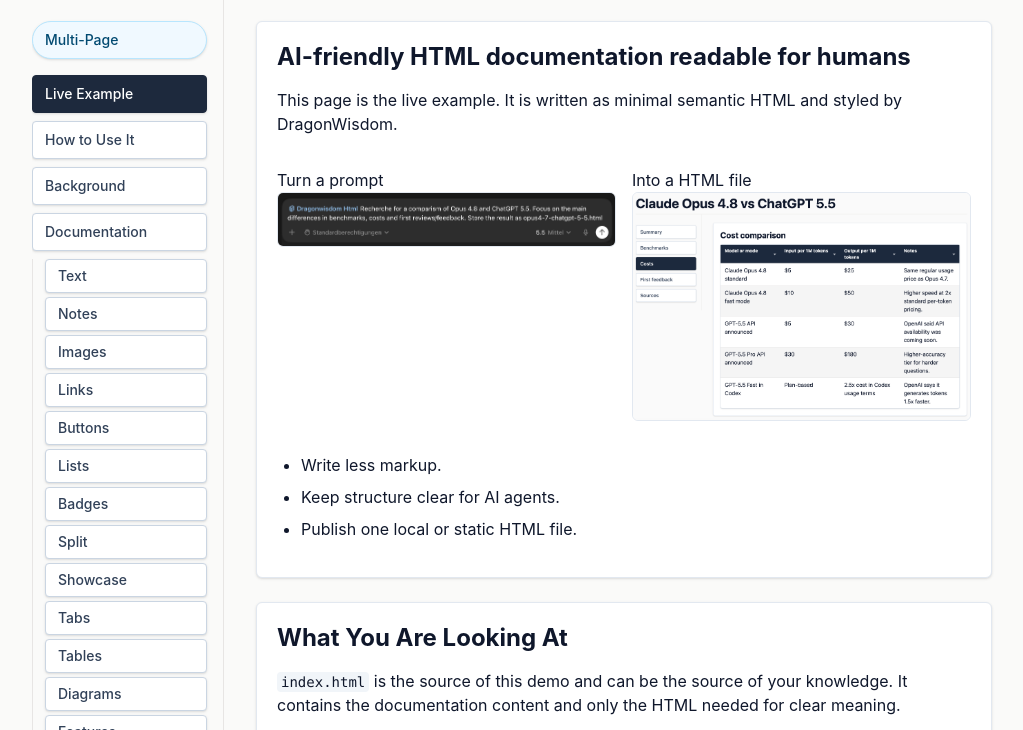
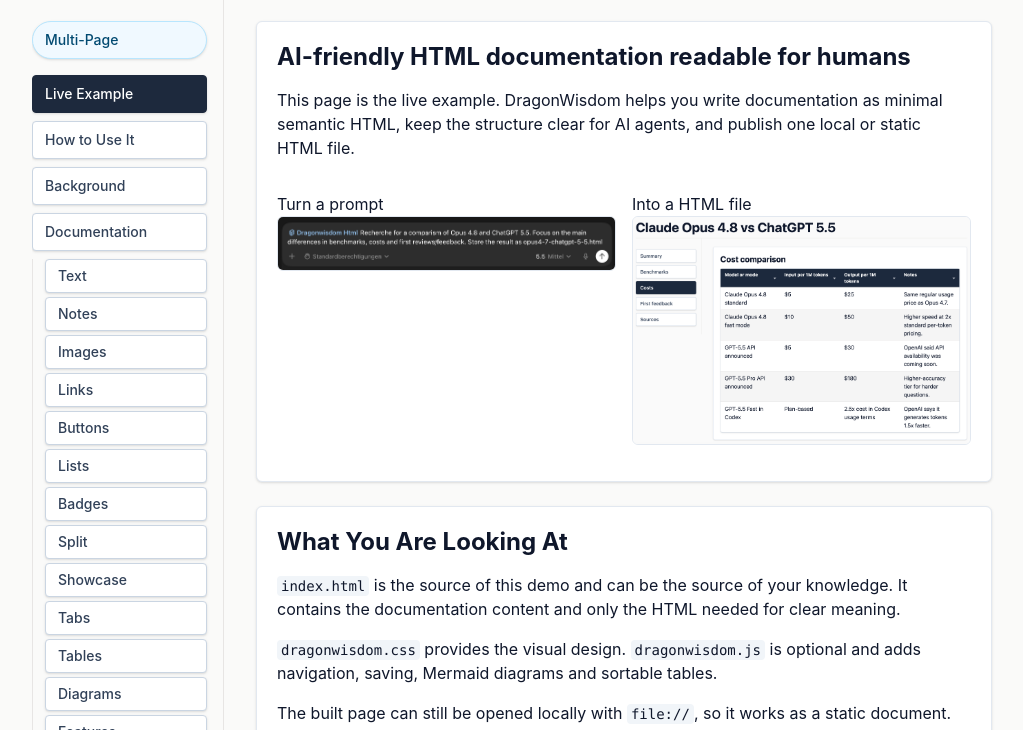
Before and after one commit to Sharaal/dragonwisdom, a website built with Vite: page index.html in a window 1280 px wide. Shown: the part 66-796 px from the top of the page, without its empty margins (128-1151 px from the left). Built offline with nearby package versions, Linux system fonts and the light colour scheme.

Commit message:
chore: Polish some information

```diff
--- a/index.html
+++ b/index.html
@@ -45,16 +45,11 @@
       <section id="dragonwisdom">
         <section>
           <h2>AI-friendly HTML documentation readable for humans</h2>
-          <p>This page is the live example. It is written as minimal semantic HTML and styled by DragonWisdom.</p>
+          <p>This page is the live example. DragonWisdom helps you write documentation as minimal semantic HTML, keep the structure clear for AI agents, and publish one local or static HTML file.</p>
           <div class="split-2">
             <p>Turn a prompt <img src="./img/prompt-research.png" alt="Prompt Research"></p>
             <p>Into a HTML file <img src="./img/html-research.png" alt="HTML Research"></p>
           </div>
-          <ul>
-            <li>Write less markup.</li>
-            <li>Keep structure clear for AI agents.</li>
-            <li>Publish one local or static HTML file.</li>
-          </ul>
         </section>
         <section>
           <h2>What You Are Looking At</h2>
@@ -112,7 +107,7 @@
       <section id="background">
         <section>
           <h2>Why HTML Instead of Markdown?</h2>
-          <p>Anthropic proposed HTML files as a way to give AI agents more structured information in repositories.</p>
+          <p>Anthropic proposed moving away from Markdown files toward HTML files in order to provide more structured information in repositories.</p>
           <p>Compare the two variants yourself:</p>
           <div class="split-2">
             <p>Long/many <strong>Markdown</strong> files <img src="./img/markdown.png" alt="Markdown variant"></p>
--- a/package.json
+++ b/package.json
@@ -1,5 +1,6 @@
 {
   "name": "dragonwisdom",
+  "description": "DragonWisdom helps you write documentation as minimal semantic HTML, keep the structure clear for AI agents, and publish one local or static HTML file.",
   "version": "1.1.0",
   "private": true,
   "license": "CC-BY-4.0",
```
Also changed, not shown: README.md.
